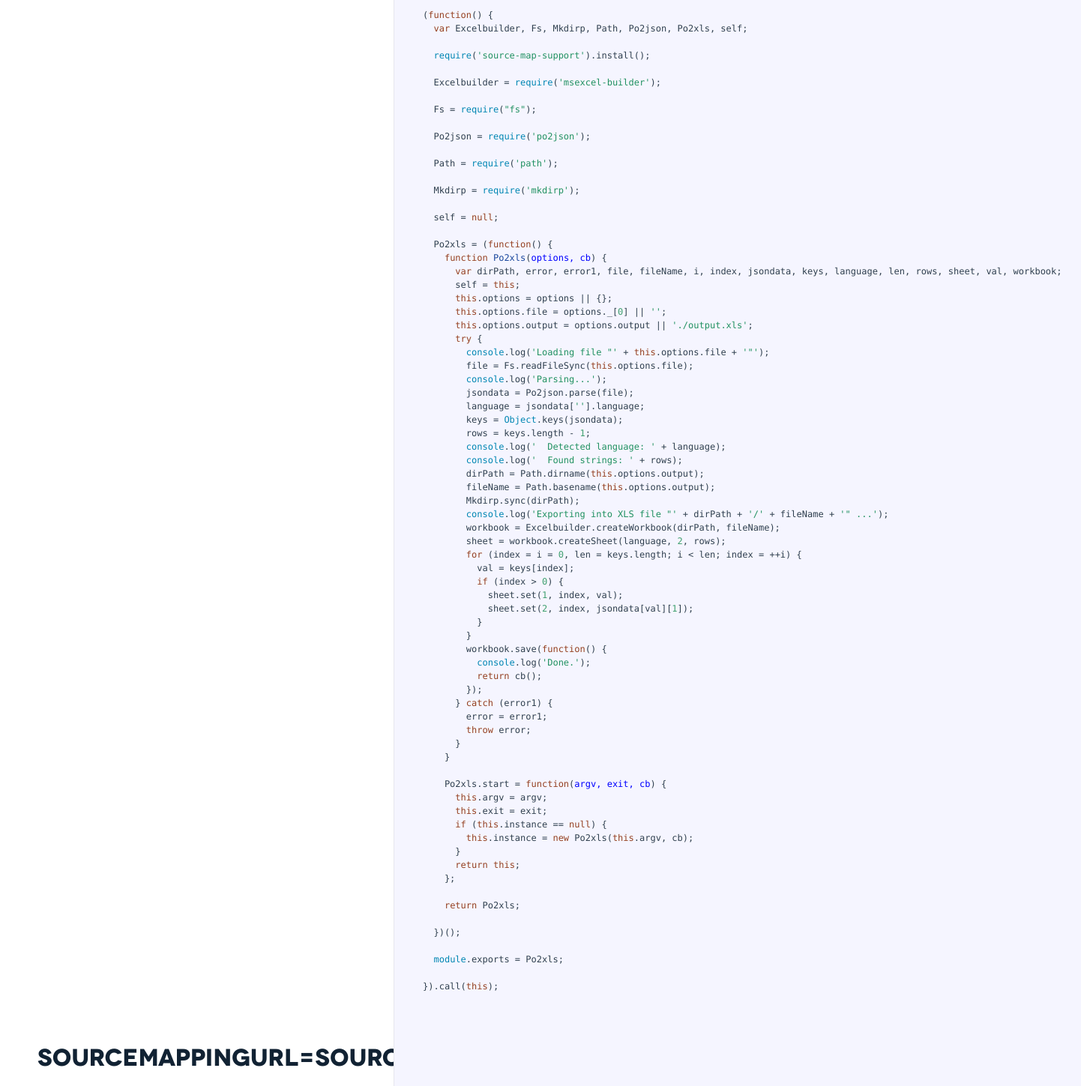
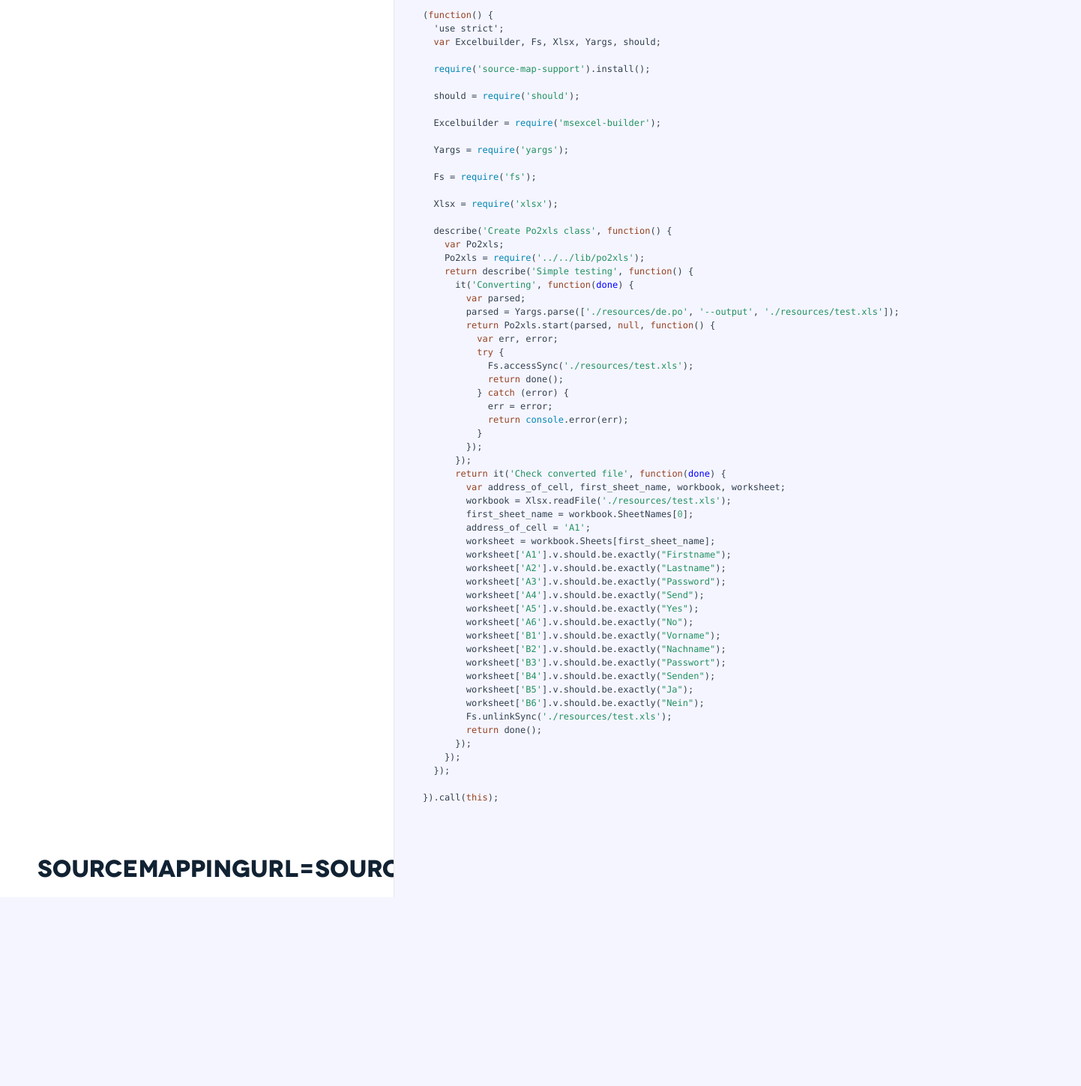
Before and after one commit to scippio/po2xls, a website: page docs/po2xls.html in a window 1280 px wide. Shown: the part 101-1550 px from the top of the page at 75% size, 1442 px wide, since content can reach past the window. After the commit the page ends 1298 px from the top, so only its background shows below. Drawn offline with Linux system fonts and the light colour scheme.

Commit message:
cleaning

```diff
--- a/docs/po2xls.html
+++ b/docs/po2xls.html
@@ -31,76 +31,62 @@
             </div>
 
             <div class="content"><div class='highlight'><pre>(<span class="hljs-function"><span class="hljs-keyword">function</span>(<span class="hljs-params"></span>) </span>{
-  <span class="hljs-keyword">var</span> Excelbuilder, Fs, Mkdirp, Path, Po2json, Po2xls, self;
+<span class="hljs-meta">  'use strict'</span>;
+  <span class="hljs-keyword">var</span> Excelbuilder, Fs, Xlsx, Yargs, should;
 
   <span class="hljs-built_in">require</span>(<span class="hljs-string">'source-map-support'</span>).install();
 
+  should = <span class="hljs-built_in">require</span>(<span class="hljs-string">'should'</span>);
+
   Excelbuilder = <span class="hljs-built_in">require</span>(<span class="hljs-string">'msexcel-builder'</span>);
 
-  Fs = <span class="hljs-built_in">require</span>(<span class="hljs-string">"fs"</span>);
+  Yargs = <span class="hljs-built_in">require</span>(<span class="hljs-string">'yargs'</span>);
 
-  Po2json = <span class="hljs-built_in">require</span>(<span class="hljs-string">'po2json'</span>);
+  Fs = <span class="hljs-built_in">require</span>(<span class="hljs-string">'fs'</span>);
 
-  Path = <span class="hljs-built_in">require</span>(<span class="hljs-string">'path'</span>);
+  Xlsx = <span class="hljs-built_in">require</span>(<span class="hljs-string">'xlsx'</span>);
 
-  Mkdirp = <span class="hljs-built_in">require</span>(<span class="hljs-string">'mkdirp'</span>);
-
-  self = <span class="hljs-literal">null</span>;
-
-  Po2xls = (<span class="hljs-function"><span class="hljs-keyword">function</span>(<span class="hljs-params"></span>) </span>{
-    <span class="hljs-function"><span class="hljs-keyword">function</span> <span class="hljs-title">Po2xls</span>(<span class="hljs-params">options, cb</span>) </span>{
-      <span class="hljs-keyword">var</span> dirPath, error, error1, file, fileName, i, index, jsondata, keys, language, len, rows, sheet, val, workbook;
-      self = <span class="hljs-keyword">this</span>;
-      <span class="hljs-keyword">this</span>.options = options || {};
-      <span class="hljs-keyword">this</span>.options.file = options._[<span class="hljs-number">0</span>] || <span class="hljs-string">''</span>;
-      <span class="hljs-keyword">this</span>.options.output = options.output || <span class="hljs-string">'./output.xls'</span>;
-      <span class="hljs-keyword">try</span> {
-        <span class="hljs-built_in">console</span>.log(<span class="hljs-string">'Loading file "'</span> + <span class="hljs-keyword">this</span>.options.file + <span class="hljs-string">'"'</span>);
-        file = Fs.readFileSync(<span class="hljs-keyword">this</span>.options.file);
-        <span class="hljs-built_in">console</span>.log(<span class="hljs-string">'Parsing...'</span>);
-        jsondata = Po2json.parse(file);
-        language = jsondata[<span class="hljs-string">''</span>].language;
-        keys = <span class="hljs-built_in">Object</span>.keys(jsondata);
-        rows = keys.length - <span class="hljs-number">1</span>;
-        <span class="hljs-built_in">console</span>.log(<span class="hljs-string">'  Detected language: '</span> + language);
-        <span class="hljs-built_in">console</span>.log(<span class="hljs-string">'  Found strings: '</span> + rows);
-        dirPath = Path.dirname(<span class="hljs-keyword">this</span>.options.output);
-        fileName = Path.basename(<span class="hljs-keyword">this</span>.options.output);
-        Mkdirp.sync(dirPath);
-        <span class="hljs-built_in">console</span>.log(<span class="hljs-string">'Exporting into XLS file "'</span> + dirPath + <span class="hljs-string">'/'</span> + fileName + <span class="hljs-string">'" ...'</span>);
-        workbook = Excelbuilder.createWorkbook(dirPath, fileName);
-        sheet = workbook.createSheet(language, <span class="hljs-number">2</span>, rows);
-        <span class="hljs-keyword">for</span> (index = i = <span class="hljs-number">0</span>, len = keys.length; i &lt; len; index = ++i) {
-          val = keys[index];
-          <span class="hljs-keyword">if</span> (index &gt; <span class="hljs-number">0</span>) {
-            sheet.set(<span class="hljs-number">1</span>, index, val);
-            sheet.set(<span class="hljs-number">2</span>, index, jsondata[val][<span class="hljs-number">1</span>]);
+  describe(<span class="hljs-string">'Create Po2xls class'</span>, <span class="hljs-function"><span class="hljs-keyword">function</span>(<span class="hljs-params"></span>) </span>{
+    <span class="hljs-keyword">var</span> Po2xls;
+    Po2xls = <span class="hljs-built_in">require</span>(<span class="hljs-string">'../../lib/po2xls'</span>);
+    <span class="hljs-keyword">return</span> describe(<span class="hljs-string">'Simple testing'</span>, <span class="hljs-function"><span class="hljs-keyword">function</span>(<span class="hljs-params"></span>) </span>{
+      it(<span class="hljs-string">'Converting'</span>, <span class="hljs-function"><span class="hljs-keyword">function</span>(<span class="hljs-params">done</span>) </span>{
+        <span class="hljs-keyword">var</span> parsed;
+        parsed = Yargs.parse([<span class="hljs-string">'./resources/de.po'</span>, <span class="hljs-string">'--output'</span>, <span class="hljs-string">'./resources/test.xls'</span>]);
+        <span class="hljs-keyword">return</span> Po2xls.start(parsed, <span class="hljs-literal">null</span>, <span class="hljs-function"><span class="hljs-keyword">function</span>(<span class="hljs-params"></span>) </span>{
+          <span class="hljs-keyword">var</span> err, error;
+          <span class="hljs-keyword">try</span> {
+            Fs.accessSync(<span class="hljs-string">'./resources/test.xls'</span>);
+            <span class="hljs-keyword">return</span> done();
+          } <span class="hljs-keyword">catch</span> (error) {
+            err = error;
+            <span class="hljs-keyword">return</span> <span class="hljs-built_in">console</span>.error(err);
           }
-        }
-        workbook.save(<span class="hljs-function"><span class="hljs-keyword">function</span>(<span class="hljs-params"></span>) </span>{
-          <span class="hljs-built_in">console</span>.log(<span class="hljs-string">'Done.'</span>);
-          <span class="hljs-keyword">return</span> cb();
         });
-      } <span class="hljs-keyword">catch</span> (error1) {
-        error = error1;
-        <span class="hljs-keyword">throw</span> error;
-      }
-    }
-
-    Po2xls.start = <span class="hljs-function"><span class="hljs-keyword">function</span>(<span class="hljs-params">argv, exit, cb</span>) </span>{
-      <span class="hljs-keyword">this</span>.argv = argv;
-      <span class="hljs-keyword">this</span>.exit = exit;
-      <span class="hljs-keyword">if</span> (<span class="hljs-keyword">this</span>.instance == <span class="hljs-literal">null</span>) {
-        <span class="hljs-keyword">this</span>.instance = <span class="hljs-keyword">new</span> Po2xls(<span class="hljs-keyword">this</span>.argv, cb);
-      }
-      <span class="hljs-keyword">return</span> <span class="hljs-keyword">this</span>;
-    };
-
-    <span class="hljs-keyword">return</span> Po2xls;
-
-  })();
-
-  <span class="hljs-built_in">module</span>.exports = Po2xls;
+      });
+      <span class="hljs-keyword">return</span> it(<span class="hljs-string">'Check converted file'</span>, <span class="hljs-function"><span class="hljs-keyword">function</span>(<span class="hljs-params">done</span>) </span>{
+        <span class="hljs-keyword">var</span> address_of_cell, first_sheet_name, workbook, worksheet;
+        workbook = Xlsx.readFile(<span class="hljs-string">'./resources/test.xls'</span>);
+        first_sheet_name = workbook.SheetNames[<span class="hljs-number">0</span>];
+        address_of_cell = <span class="hljs-string">'A1'</span>;
+        worksheet = workbook.Sheets[first_sheet_name];
+        worksheet[<span class="hljs-string">'A1'</span>].v.should.be.exactly(<span class="hljs-string">"Firstname"</span>);
+        worksheet[<span class="hljs-string">'A2'</span>].v.should.be.exactly(<span class="hljs-string">"Lastname"</span>);
+        worksheet[<span class="hljs-string">'A3'</span>].v.should.be.exactly(<span class="hljs-string">"Password"</span>);
+        worksheet[<span class="hljs-string">'A4'</span>].v.should.be.exactly(<span class="hljs-string">"Send"</span>);
+        worksheet[<span class="hljs-string">'A5'</span>].v.should.be.exactly(<span class="hljs-string">"Yes"</span>);
+        worksheet[<span class="hljs-string">'A6'</span>].v.should.be.exactly(<span class="hljs-string">"No"</span>);
+        worksheet[<span class="hljs-string">'B1'</span>].v.should.be.exactly(<span class="hljs-string">"Vorname"</span>);
+        worksheet[<span class="hljs-string">'B2'</span>].v.should.be.exactly(<span class="hljs-string">"Nachname"</span>);
+        worksheet[<span class="hljs-string">'B3'</span>].v.should.be.exactly(<span class="hljs-string">"Passwort"</span>);
+        worksheet[<span class="hljs-string">'B4'</span>].v.should.be.exactly(<span class="hljs-string">"Senden"</span>);
+        worksheet[<span class="hljs-string">'B5'</span>].v.should.be.exactly(<span class="hljs-string">"Ja"</span>);
+        worksheet[<span class="hljs-string">'B6'</span>].v.should.be.exactly(<span class="hljs-string">"Nein"</span>);
+        Fs.unlinkSync(<span class="hljs-string">'./resources/test.xls'</span>);
+        <span class="hljs-keyword">return</span> done();
+      });
+    });
+  });
 
 }).call(<span class="hljs-keyword">this</span>);</pre></div></div>
 
```
Also changed, not shown: README.md, 1 other file.
